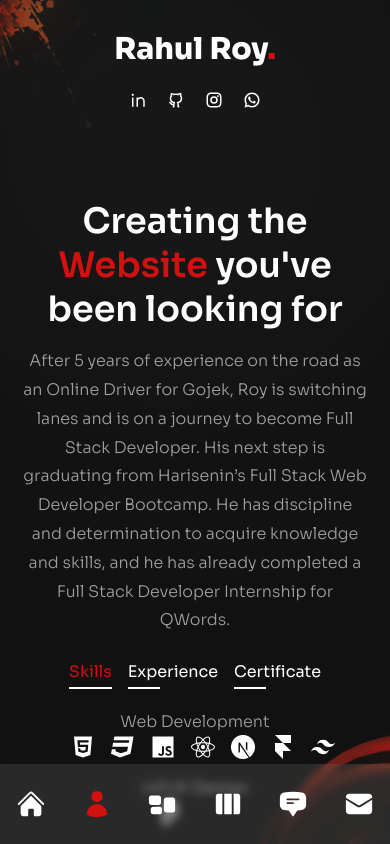
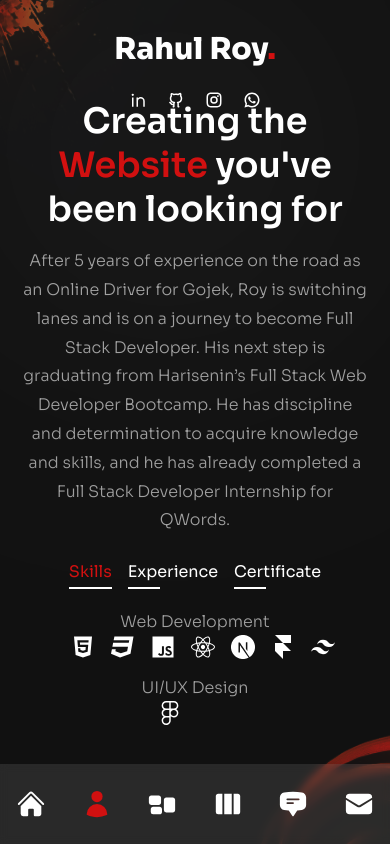
Before and after one commit to rahul-roy-dev/portfolio-next, a Next.js app: page /about in a window 390 px wide. Built offline with nearby package versions, Linux system fonts and the light colour scheme.

Commit message:
update about page

```diff
--- a/pages/about/index.js
+++ b/pages/about/index.js
@@ -85,7 +85,7 @@ const About = () => {
   console.log(index);
 
   return (
-    <div className="h-full bg-primary/30 pt-[200px] text-center xl:text-left ">
+    <div className="h-full bg-primary/30 pt-[100px] lg:pt-[200px] text-center xl:text-left ">
       <Circles />
       <motion.div
         variants={fadeIn("right", 0.2)}
```
